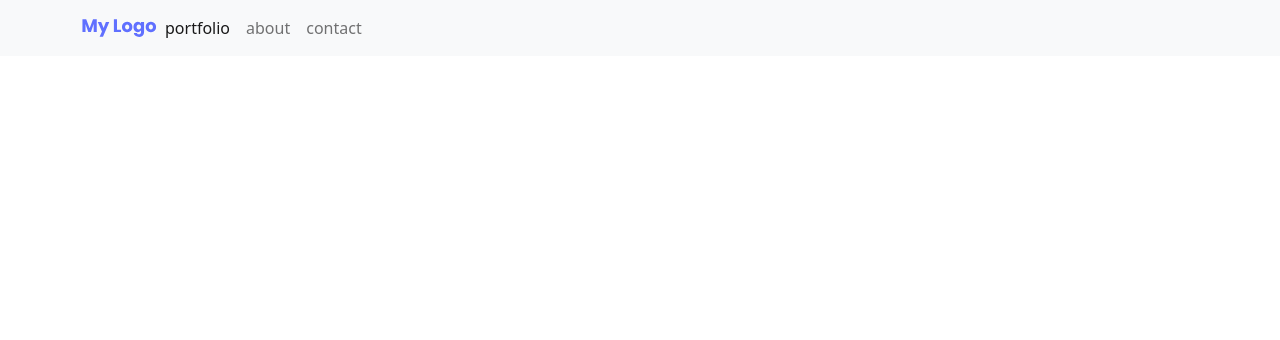
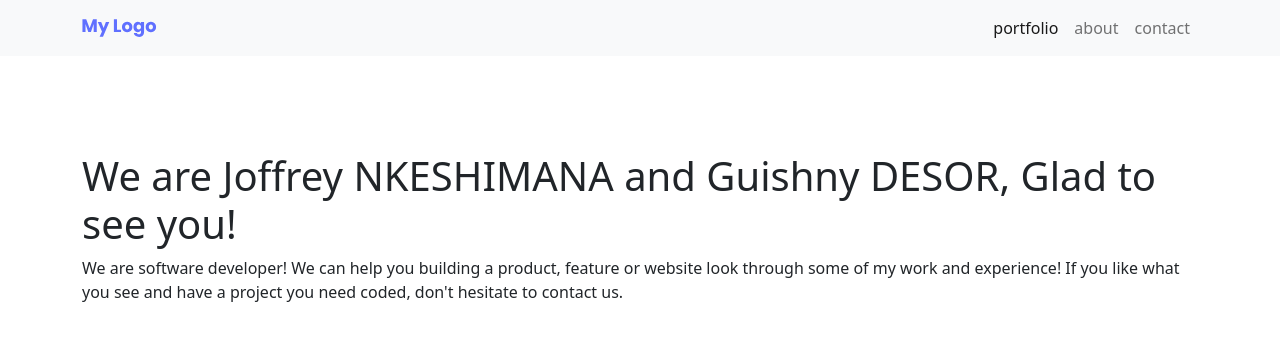
Before and after one commit to desorgui/Portfolio-bootstrap, a plain HTML site: page index.html in a window 1280 px wide. Drawn offline with nearby package versions, Linux system fonts and the light colour scheme.

Commit message:
Create Headline section

```diff
--- a/index.html
+++ b/index.html
@@ -17,8 +17,8 @@
           <button class="navbar-toggler" type="button" data-bs-toggle="collapse" data-bs-target="#navbarNav" aria-controls="navbarNav" aria-expanded="false" aria-label="Toggle navigation">
             <img src="./images/humberger.svg" alt="hamburger">
           </button>
-          <div class="collapse navbar-collapse " id="navbarNav">
-            <ul class="navbar-nav pull-right float-end">
+          <div class="collapse navbar-collapse d-flex justify-content-end w-100" id="navbarNav">
+            <ul class="navbar-nav float-end">
               <li class="nav-item">
                 <a class="nav-link active" aria-current="page" href="#">portfolio</a>
               </li>
@@ -33,5 +33,14 @@
         </div>
       </nav>
     </header>
+    <main>
+        <section class="headline container mt-5 pt-5" id="headline">
+            <h1>
+                We are Joffrey NKESHIMANA and Guishny DESOR, Glad to see you!
+            </h1>
+            <p>
+                We are software developer! We can help you building a product, feature or website look through some of my work and experience! If you like what you see and have a project you need coded, don't hesitate to contact us.            </p>
+        </section>
+    </main>
 </body>
 </html>
```
